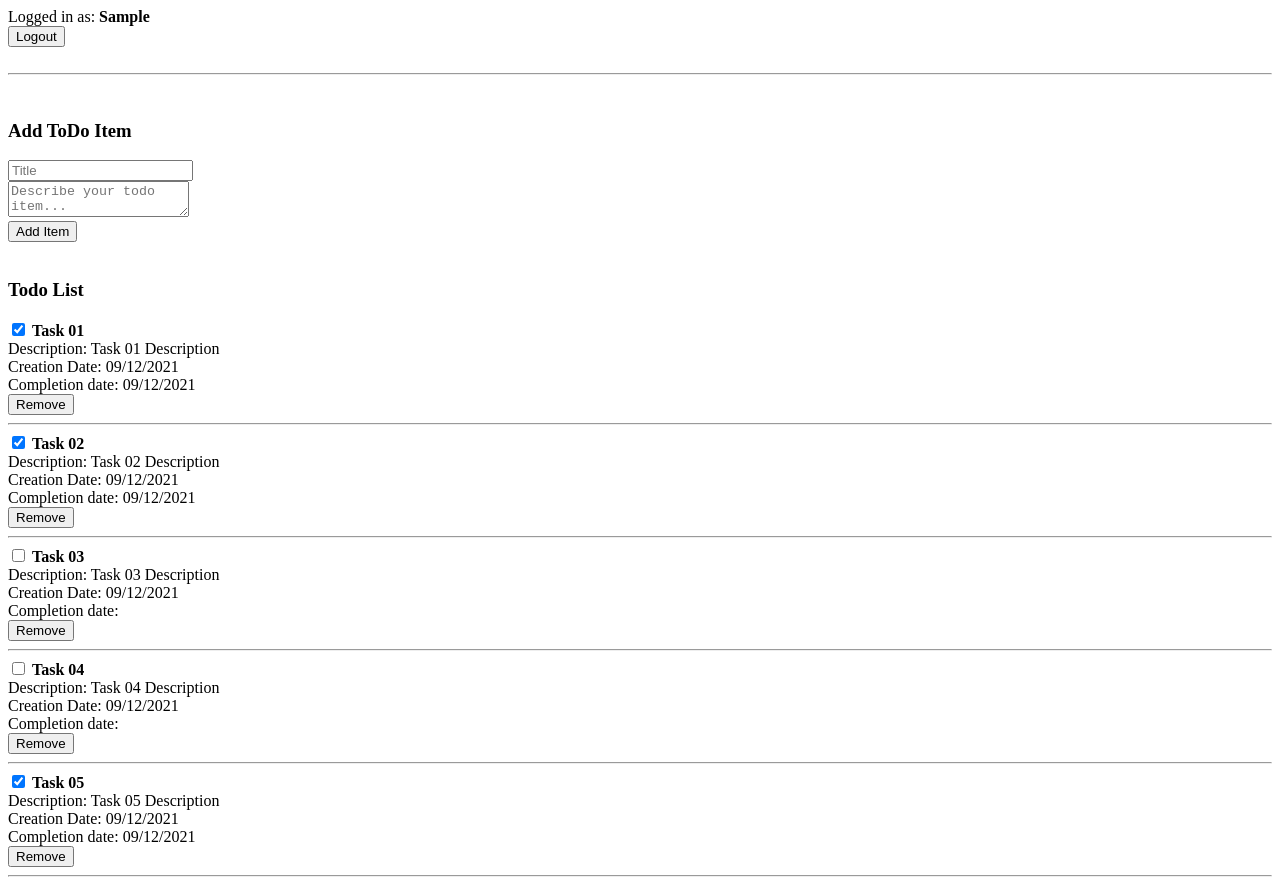
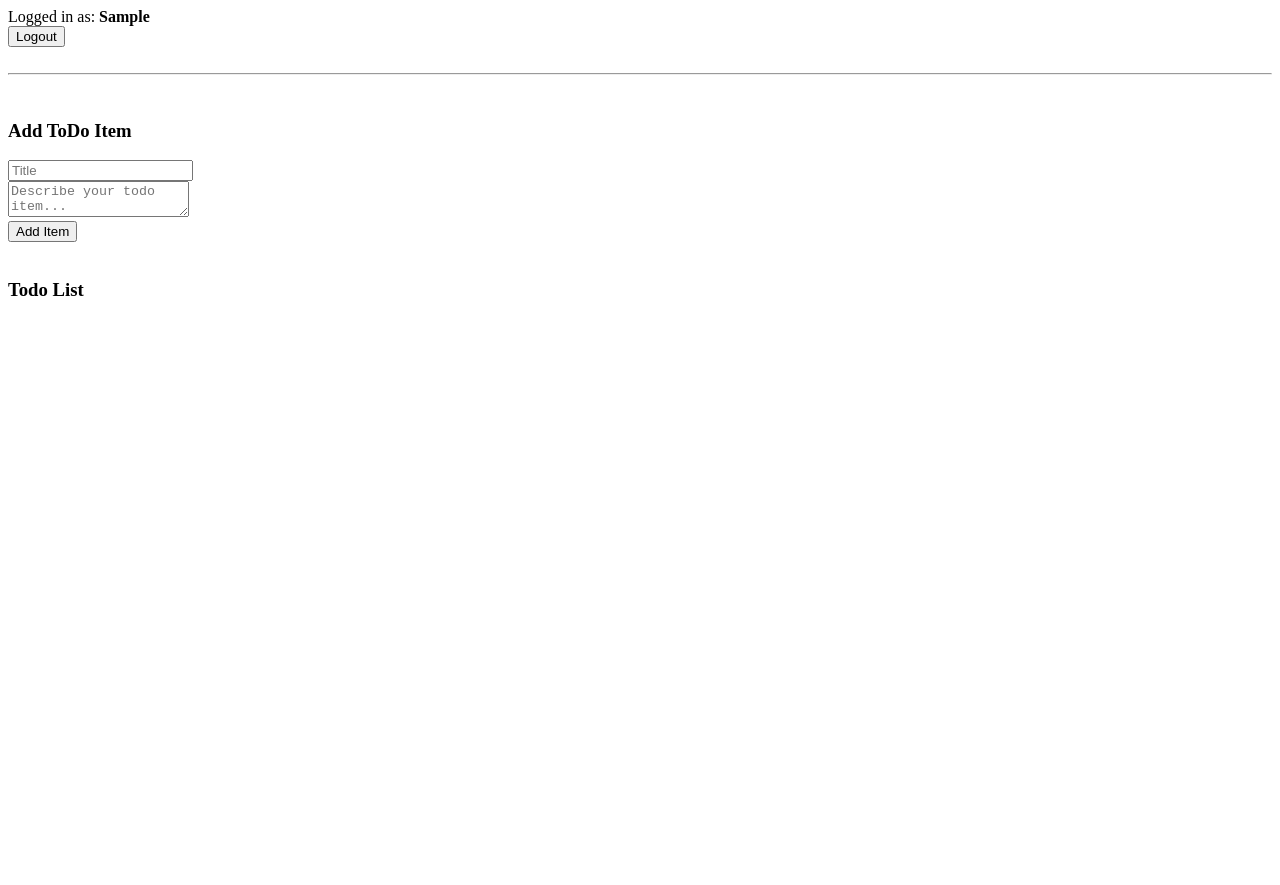
Before and after one commit to eperazaa/tododemo-hw3, a React (Create React App) app: page / in a window 1280 px wide. Both pictures are taken after typing "Sample", "Sample123" into the empty fields and a click on the input "Login". After the commit the page ends 800 px from the top, so only its background shows below. Built offline with nearby package versions, Linux system fonts and the light colour scheme.

Commit message:
Ading state context

```diff
--- a/src/App.js
+++ b/src/App.js
@@ -6,55 +6,16 @@ import UserBar from './user/UserBar';
 import appReducer from './reducers';
 import AddToDoItem from './todos/AddToDoItem';
 
+import {  StateContext } from './Contexts';
+
 
 
 
 function App() {
 
-  const base_items = [
-      {
-      id: 1,
-      title: "Task 01",
-      description: "Task 01 Description",
-      dateCreated: "09/12/2021",
-	    complete: true,
-	    dateCompleted: "09/12/2021"
-    },
-    {
-      id: 2,
-      title: "Task 02",
-      description: "Task 02 Description",
-      dateCreated: "09/12/2021",
-	    complete: true,
-	    dateCompleted: "09/12/2021"
-    },
-    {
-      id: 3,
-      title: "Task 03",
-      description: "Task 03 Description",
-      dateCreated: "09/12/2021",
-	    complete: false,
-	    dateCompleted: ""
-    },
-    {
-      id: 4,
-      title: "Task 04",
-      description: "Task 04 Description",
-      dateCreated: "09/12/2021",
-	    complete: false,
-	    dateCompleted: ""
-    },
-    {
-      id: 5,
-      title: "Task 05",
-      description: "Task 05 Description",
-      dateCreated: "09/12/2021",
-	    complete: true,
-	    dateCompleted: "09/12/2021"
-    }
-  ]
 
-  const [ state, dispatch ] = useReducer(appReducer, { user: '', items: base_items })
+
+  const [ state, dispatch ] = useReducer(appReducer, { user: '', items: [] })
 
   const {user, items} = state;
 
@@ -69,11 +30,13 @@ function App() {
 
   return (
     <div>
-      <UserBar user={user} dispatchUser={dispatch} />
-      <br/><hr/><br/>
-      {user && <AddToDoItem user={user} dispatch={dispatch} /> }<br/>
-      {user && <div> <h3>Todo List</h3></div>}
-      {user && <ToDoList items={items} dispatch={dispatch} />}
+      <StateContext.Provider value={{state: state, dispatch: dispatch}}>
+        <UserBar />
+        <br/><hr/><br/>
+        {user && <AddToDoItem /> }<br/>
+        {user && <div> <h3>Todo List</h3></div>}
+        {user && <ToDoList />}
+      </StateContext.Provider>
 
     </div>
   )
--- /dev/null
+++ b/src/Contexts.js
@@ -0,0 +1,6 @@
+import React from 'react'
+
+export const StateContext = React.createContext({
+    state: {},
+    dispatch: () => {}
+ })
--- a/src/todos/AddToDoItem.js
+++ b/src/todos/AddToDoItem.js
@@ -1,10 +1,13 @@
-import React, {useState} from 'react'
+import React, {useState, useContext} from 'react'
+import { StateContext } from '../Contexts'
 
-export default function AddToDoItem ({dispatch}){
+export default function AddToDoItem (){
 
      const [ title, setTitle ] = useState('')
      const [ description, setDescription ] = useState('')
 
+     const {state, dispatch} = useContext(StateContext)
+     const {user} = state;
 
      function handleTitle (evt) { setTitle(evt.target.value) }
 
--- a/src/todos/ToDoItem.js
+++ b/src/todos/ToDoItem.js
@@ -1,6 +1,10 @@
-import React, {useState}  from 'react'
+import React, {useContext}  from 'react'
+import { StateContext } from '../Contexts'
 
-export default function ToDoItem ({id, item,dispatch}) {
+export default function ToDoItem ({id, item}) {
+
+
+     const {dispatch} = useContext(StateContext)
 
   return (
      <div>
--- a/src/todos/ToDoList.js
+++ b/src/todos/ToDoList.js
@@ -1,10 +1,17 @@
 import React from 'react'
 import ToDoItem from './ToDoItem'
 
-export default function ToDoList ({items = [], dispatch}) {
+import { StateContext } from '../Contexts'
+import { useContext } from 'react/cjs/react.development'
+
+export default function ToDoList () {
+
+      const {state} = useContext(StateContext)
+      const {items} = state;
+
      return (
       <div>
-      {items.map((item, i) => <div key={i}><ToDoItem item={item} id={i} key={i} dispatch={dispatch} /><hr /></div>)}
+      {items.map((item, i) => <div key={i}><ToDoItem item={item} id={i} key={i} /><hr /></div>)}
       </div>
       )
 }
--- a/src/user/Login.js
+++ b/src/user/Login.js
@@ -1,11 +1,17 @@
 import React, {useState}  from 'react'
+import { useContext } from 'react/cjs/react.development';
+
+import { StateContext } from '../Contexts';
 
 
-export default function Login({ dispatchUser })  {
+export default function Login()  {
+
+    const {dispatch} = useContext(StateContext)
+
     const [username, setUsername] = useState('');
     function handleUsername (evt) { setUsername(evt.target.value) }
    return (
-        <form onSubmit={evt => {evt.preventDefault(); dispatchUser({type:"LOGIN", username})} }>
+        <form onSubmit={evt => {evt.preventDefault(); dispatch({type:"LOGIN", username})} }>
             <h3>Sign In</h3>
             <input placeholder="Username" type="text" name="login-username" id="login-username" value={username} onChange={handleUsername}/><br/>
 
--- a/src/user/Logout.js
+++ b/src/user/Logout.js
@@ -1,8 +1,14 @@
 import React from 'react'
+import { useContext } from 'react/cjs/react.development';
 
- export default function Logout({user, dispatchUser}) {
+import { StateContext } from '../Contexts';
+
+ export default function Logout() {
+   const {state, dispatch} = useContext(StateContext)
+   const {user} = state;
+
   return (
-    <form onSubmit={e => {e.preventDefault(); dispatchUser({type:"LOGOUT"}) } }>
+    <form onSubmit={e => {e.preventDefault(); dispatch({type:"LOGOUT"}) } }>
        Logged in as: <b>{user}</b> <br/>
        <input type="submit" value="Logout" />
     </form>
--- a/src/user/Register.js
+++ b/src/user/Register.js
@@ -1,6 +1,11 @@
 import React, {useState} from 'react'
+import { useContext } from 'react/cjs/react.development';
 
-export default function Register({dispatchUser}) {
+import { StateContext } from '../Contexts';
+
+export default function Register() {
+
+  const {dispatch} = useContext(StateContext)
 
   const [ formData, setFormData ] = useState({
     username: "",
@@ -9,7 +14,7 @@ export default function Register({dispatchUser}) {
 })
   return (
 
-      <form onSubmit={e => {e.preventDefault(); dispatchUser({type:"REGISTER", username:formData.username}); }}>
+      <form onSubmit={e => {e.preventDefault(); dispatch({type:"REGISTER", username:formData.username}); }}>
           <br/>
           <h3>Sign Up here:</h3>
           <input placeholder="Username" type="text" name="register-username" id="register-username" value={formData.username} onChange={e => setFormData({...formData, username: e.target.value})} /><br/>
--- a/src/user/UserBar.js
+++ b/src/user/UserBar.js
@@ -1,25 +1,27 @@
-import React, {useState} from 'react'
+import React, {useContext}  from 'react'
 
 import Logout from './Logout'
 import Register from './Register'
 import Login from './Login'
+import { StateContext } from '../Contexts'
 
-export default function UserBar({user, dispatchUser}) {
+export default function UserBar() {
 
-
+  const {state} = useContext(StateContext)
+  const {user} = state;
 
   if (user) {
       return (
         <div>
-        <Logout user={user} dispatchUser={dispatchUser} />
+        <Logout />
         </div>
       )
   } else {
       return (
           <div>
-            <Login dispatchUser={dispatchUser} />
+            <Login />
             <br/><hr/><br/>
-            <Register dispatchUser={dispatchUser} />
+            <Register />
           </div>
       )
   }
```
